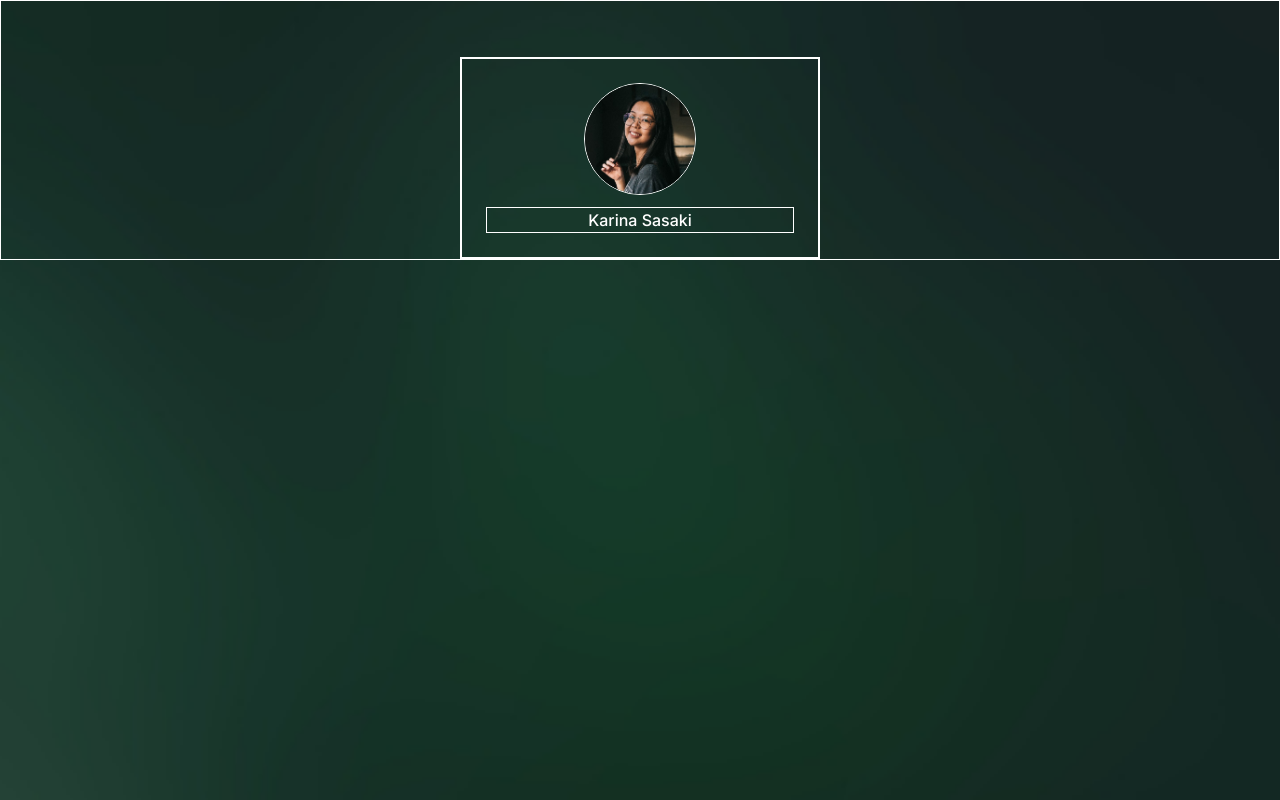
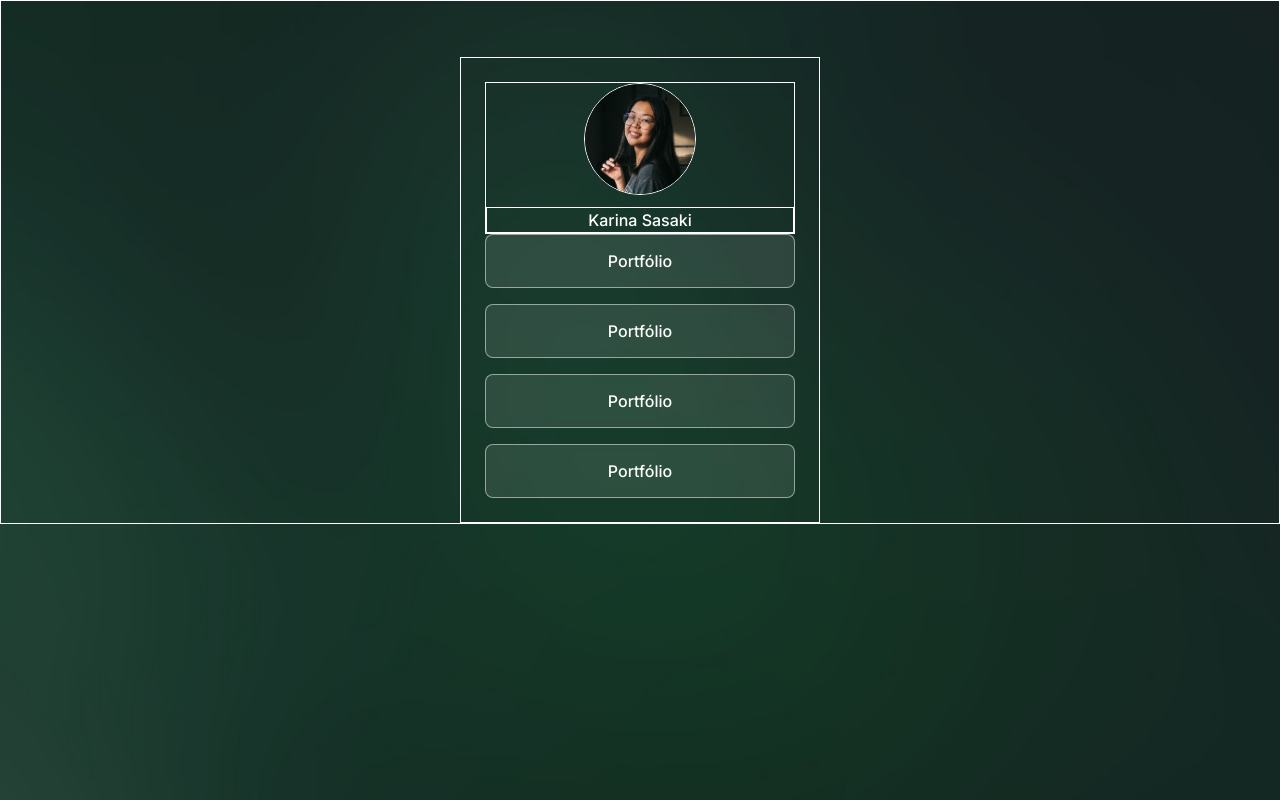
Before and after one commit to karinasasaki/DevLinks, a plain HTML site: page index.html in a window 1280 px wide. Drawn offline with Linux system fonts and the light colour scheme.

Commit message:
Cria botões/links

```diff
--- a/index.html
+++ b/index.html
@@ -12,6 +12,12 @@
         <img src="assets/Karina_Web-19.jpg" alt="Foto de Karina Sasaki sorrindo, usando óculos e camiseta cinza.">
         <p>Karina Sasaki</p>
       </div>
+      <ul>
+        <li><a href="https://github.com/karinasasaki" target="_blank">Portfólio</a></li>
+        <li><a href="https://github.com/karinasasaki" target="_blank">Portfólio</a></li>
+        <li><a href="https://github.com/karinasasaki" target="_blank">Portfólio</a></li>
+        <li><a href="https://github.com/karinasasaki" target="_blank">Portfólio</a></li>
+      </ul>
     </div>
   </body>
 </html>
--- a/style.css
+++ b/style.css
@@ -20,11 +20,11 @@ body * {
   width: 360px;
   border:  1px solid #FFF;
   margin: 56px auto 0px;
+  padding: 24px;
 }
 
 .profile {
   text-align: center;
-  padding: 24px;
   border:  1px solid #FFF;
 }
 
@@ -42,3 +42,31 @@ body * {
   margin-top: 8px;
   border:  1px solid #FFF;
 }
+
+ul {
+  list-style: none;
+  display: flex;
+  flex-direction: column;
+  gap: 16px;
+}
+
+ul li a {
+  display: flex;
+  justify-content: center;
+  align-items: center;
+  border:  1px solid rgba(255, 255, 255, 0.5);
+  background-color: rgba(255, 255, 255, 0.1);
+  padding: 16px 24px;
+  border-radius: 8px;
+  backdrop-filter: blur(4px);
+  -webkit-backdrop-filter: blur(4px);
+  text-decoration: none;
+  font-weight: 500;
+  transition: background-color 0.2s;
+}
+
+ul li a:hover {
+  border:  1.5px solid #FFF;
+  background-color: rgba(255, 255, 255, 0.05);
+
+}
```
Also changed, not shown: 1 other file.
